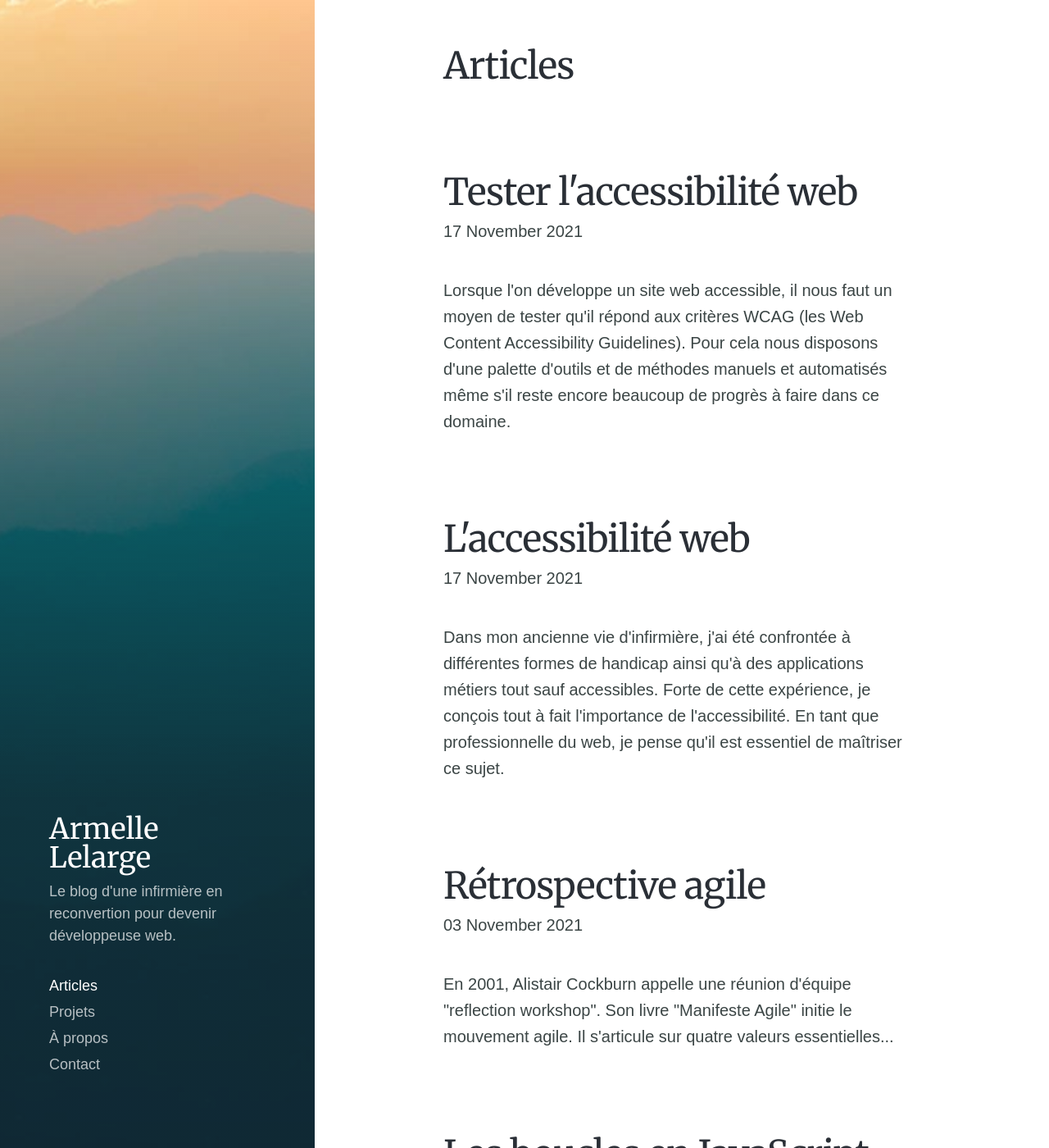
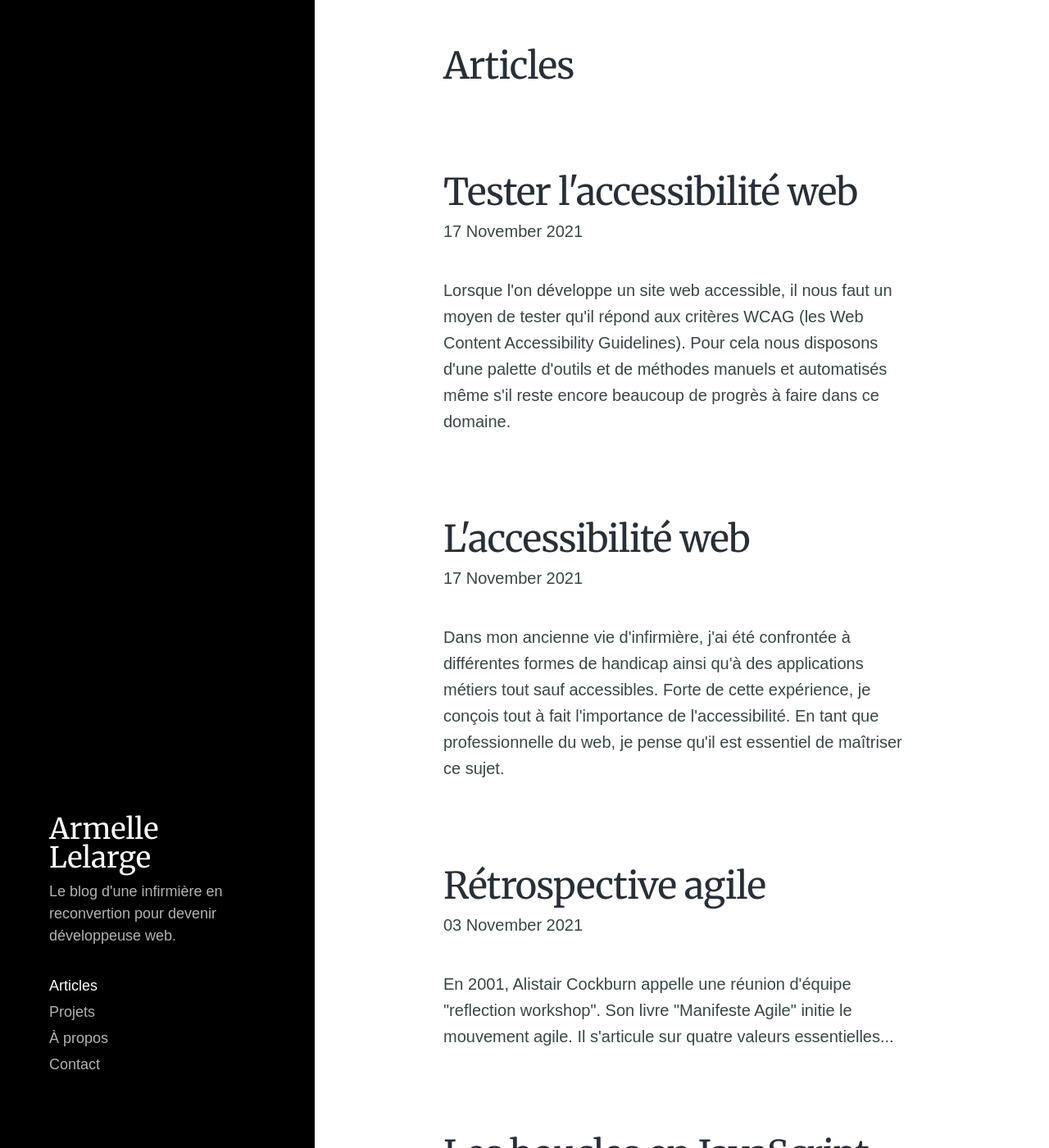
Before and after one commit to alelarge/alelarge.github.io, a Jekyll site: the page built from index.html, in a window 1280 px wide and 1400 px high. Shown: the whole window at 82% size. Built offline with Jekyll 4.4.1, drawn with Linux system fonts in a browser that asks for light colours; nearby versions of some CDN libraries; some web fonts are replaced; the list of posts is cut into pages by our own code.

Commit message:
Fix contrast of side menu

```diff
--- a/_sass/_includes/_header.scss
+++ b/_sass/_includes/_header.scss
@@ -3,8 +3,6 @@
 // Header + menu
 
 // - - - - - - - - - - - - - - - - - -
-
-
 
 // - - - - - - - - - - - - - - - - - - - - - - - - - - - - - - - - - - - - Header
 
@@ -65,12 +63,12 @@
   left: 0;
   bottom: 0;
   right: 0;
-	background: rgba($overlay-background-color, $overlay-opacity);
+  background: #000000;
 
   @include mq(tabletl) {
-		background: -moz-linear-gradient(top, rgba($overlay-background-color, 0) 0%, rgba($overlay-background-color, 0.01) 1%, rgba($overlay-background-color, $overlay-opacity) 70%, rgba($overlay-background-color, $overlay-opacity) 100%);
-		background: -webkit-linear-gradient(top, rgba($overlay-background-color, 0) 0%, rgba($overlay-background-color, 0.01) 1%, rgba($overlay-background-color, $overlay-opacity) 70%, rgba($overlay-background-color, $overlay-opacity) 100%);
-		background: linear-gradient(to bottom, rgba($overlay-background-color, 0) 0%, rgba($overlay-background-color, 0.01) 1%, rgba($overlay-background-color, $overlay-opacity) 70%, rgba($overlay-background-color, $overlay-opacity) 100%);
+    background: #000000;
+    background: #000000;
+    background: #000000;
   }
 }
 
@@ -143,12 +141,9 @@
   }
 }
 
-
-
 // - - - - - - - - - - - - - - - - - - - - - - - - - - - - - - - - - - - - Menu
 
 .menu {
-
   @include mq(tabletl) {
     margin-top: 20px;
   }
@@ -179,7 +174,9 @@
   height: 20px;
   margin-left: 8px;
 
-	span, span:before, span:after {
+  span,
+  span:before,
+  span:after {
     content: '';
     position: absolute;
     top: 8px;
@@ -200,8 +197,8 @@
 }
 
 .menu--open .menu__toggle__icon {
-
-	span:before, span:after {
+  span:before,
+  span:after {
     background: $overlay-text-color !important;
   }
 
@@ -230,7 +227,7 @@
   right: 0;
   bottom: 0;
   left: 0;
-	background: rgba($overlay-background-color,0.95);
+  background: rgba($overlay-background-color, 0.95);
   overflow: auto;
 
   visibility: hidden;
@@ -268,7 +265,6 @@
 }
 
 .menu__list__item {
-
 }
 
 .menu__list__item__link {
@@ -307,8 +303,6 @@
   }
 }
 
-
-
 // - - - - - - - - - - - - - - - - - - - - - - - - - - - - - - - - - - - - Socials
 
 .header .socials {
```
Lines whose indentation alone changed are shown as unchanged.
